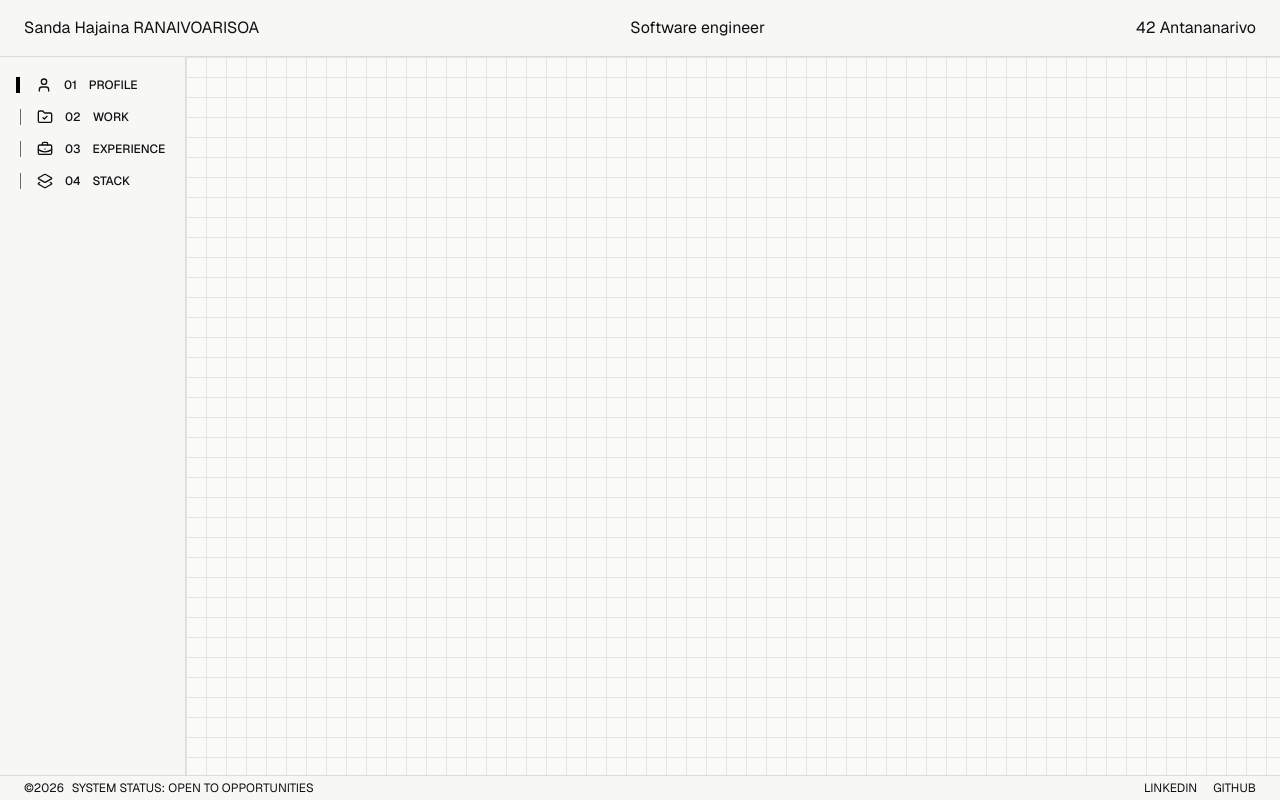
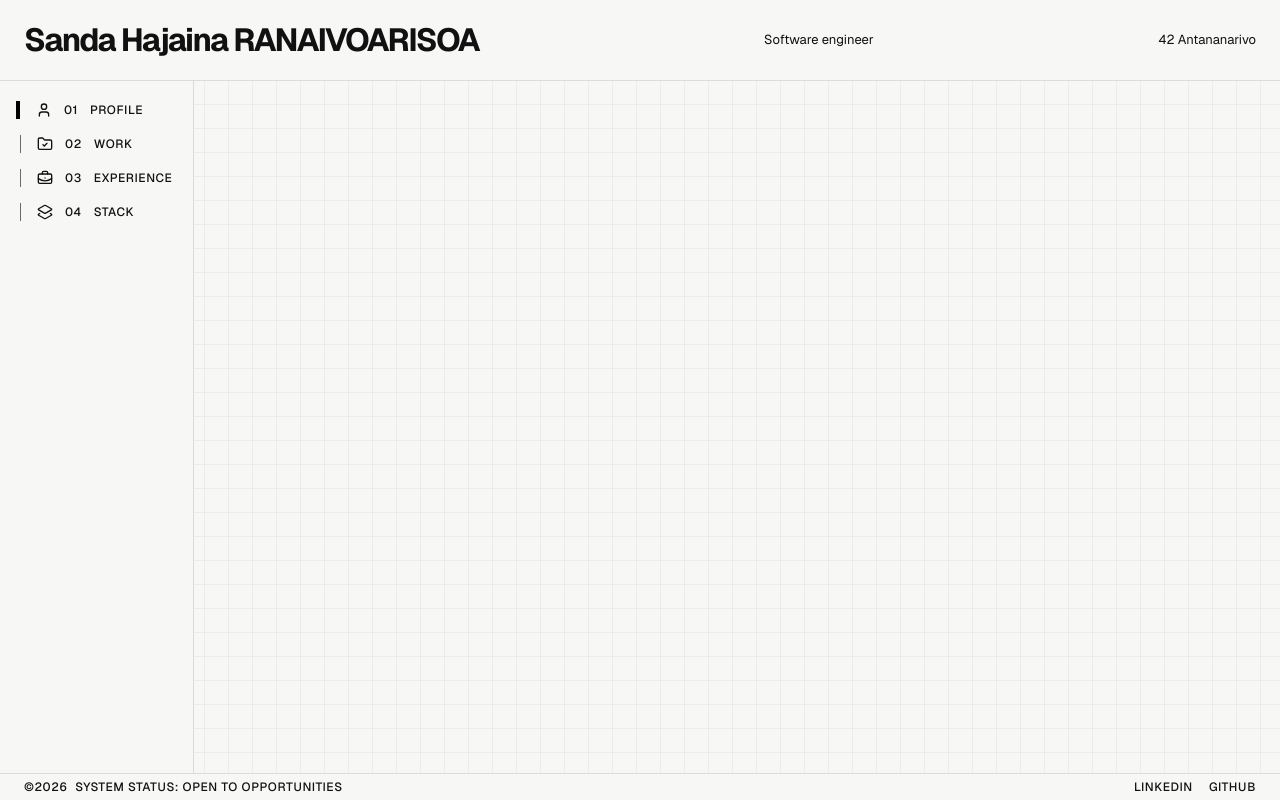
Before and after one commit to sandahajaina/sanda, a Next.js app: page / in a window 1280 px wide. Built offline with nearby package versions, Linux system fonts and the light colour scheme.

Commit message:
some css

```diff
--- a/src/app/globals.css
+++ b/src/app/globals.css
@@ -20,9 +20,35 @@
   --color-accent-hover: var(--color-accent-hover);
   --font-sans: var(--font-sans);
   --font-mono: var(--font-mono);
+
+  --text-label: 12px;
+  --text-label--letter-spacing: 0.05em;
+  --text-label--font-weight: 500;
+
+  --text-heading: 32px;
+  --text-heading--letter-spacing: -0.05em;
+  --text-heading--font-weight: 700;
+
+  --text-meta: 13px;
+  --text-meta--letter-spacing: 0;
+  --text-meta--font-weight: 400;
+
+  --text-body: 16px;
 }
 
 body {
   background: var(--color-background);
   color: var(--color-foreground);
 }
+
+.grid-background {
+
+  background-image:
+    linear-gradient(to right, rgba(229, 226, 225, 0.5) 1px, transparent 1px),
+    linear-gradient(to bottom, rgba(229, 226, 225, 0.5) 1px, transparent 1px);
+  background-size: 24px 24px;
+
+  background-position: 10px 23px;
+
+  pointer-events: none;
+}
--- a/src/app/layout.tsx
+++ b/src/app/layout.tsx
@@ -17,7 +17,9 @@ const geistMono = Geist_Mono({
 
 export const metadata: Metadata = {
   title: "Sanda Hajaina, Software Engineer",
-  description: "Portfolio of Sanda Hajaina — 42 Antananarivo, Web & Mobile. C/C++ systems background, now building full-stack products. Open to junior roles.",
+  description: `Portfolio of Sanda Hajaina — 42 Antananarivo,
+  Web & Mobile. C/C++ systems background, now building
+  full-stack products. Open to junior roles.`,
 };
 
 export default function RootLayout({ children }: LayoutProps<"/">) {
@@ -30,12 +32,7 @@ export default function RootLayout({ children }: LayoutProps<"/">) {
         <Header />
         <div className="flex flex-1 overflow-hidden">
           <Sidebar />
-          <main className="flex-1 overflow-y-auto
-            min-h-screen
-    bg-[#fafaf9]
-    bg-[linear-gradient(to_right,#e5e5e5_1px,transparent_1px),linear-gradient(to_bottom,#e5e5e5_1px,transparent_1px)]
-    bg-[size:20px_20px]
-          ">
+          <main className="flex-1 overflow-y-auto grid-background">
             {children}
           </main>
         </div>
--- a/src/components/Footer.tsx
+++ b/src/components/Footer.tsx
@@ -5,7 +5,7 @@ const GITHUB = "https://github.com/sandahajaina";
 
 export function Footer() {
   return (
-    <footer className="flex items-center justify-between border-t border-secondary/20 px-6 py-1 text-xs">
+    <footer className="flex items-center justify-between border-t border-secondary/20 px-6 py-1 text-label uppercase">
       <div className="flex items-center gap-2">
         <span>{COPYRIGHT}</span>
         <span>SYSTEM STATUS: {STATUS}</span>
--- a/src/components/Header.tsx
+++ b/src/components/Header.tsx
@@ -5,9 +5,9 @@ const LOCATION = "42 Antananarivo";
 export function Header() {
     return (
         <header className="flex justify-between items-center border-b border-secondary/20 px-6 py-4">
-            <h1>{NAME}</h1>
-            <span>{ROLE}</span>
-            <span>{LOCATION}</span>
+            <h1 className="text-heading">{NAME}</h1>
+            <span className="text-meta">{ROLE}</span>
+            <span className="text-meta">{LOCATION}</span>
         </header>
     )
 }
--- a/src/components/NavItem.tsx
+++ b/src/components/NavItem.tsx
@@ -10,18 +10,19 @@ interface NavItemProps {
     icon: React.ReactNode;
 }
 
-export function NavItem({href, label, number, icon}: NavItemProps) {
-
+export function NavItem({ href, label, number, icon }: NavItemProps) {
     const pathname = usePathname();
     const isActive = pathname === href;
 
     return (
         <Link href={href} className={isActive ? "-translate-x-[4px]" : ""}>
-            <span className={`flex items-center gap-3 pl-4 text-xs font-medium uppercase
-                ${isActive ? "border-l-4 border-black" : "border-l border-secondary"}`}>
+            <span
+                className={`flex items-center gap-3 pl-4 text-label uppercase
+    ${isActive ? "border-l-4 border-black" : "border-l border-secondary"}`}
+            >
                 <span>{icon}</span>
-                <span>{ number }</span>
-                <span className="uppercase">{label}</span>
+                <span>{number}</span>
+                <span>{label}</span>
             </span>
         </Link>
     );
```
Lines whose indentation alone changed are shown as unchanged.
